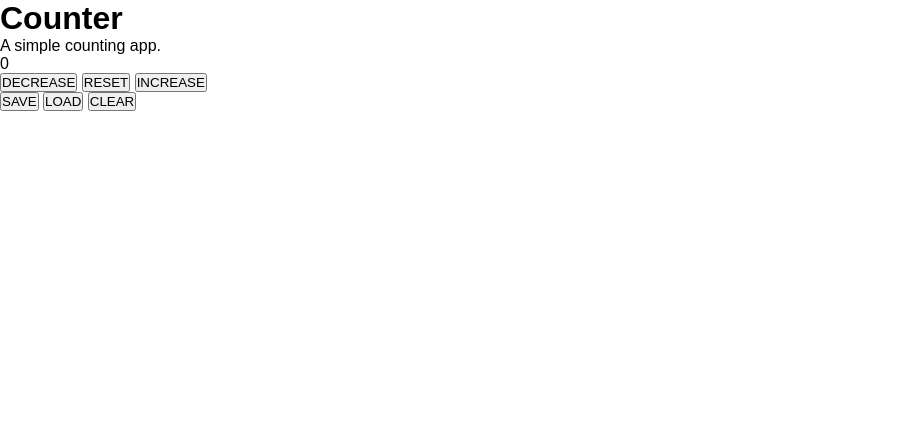
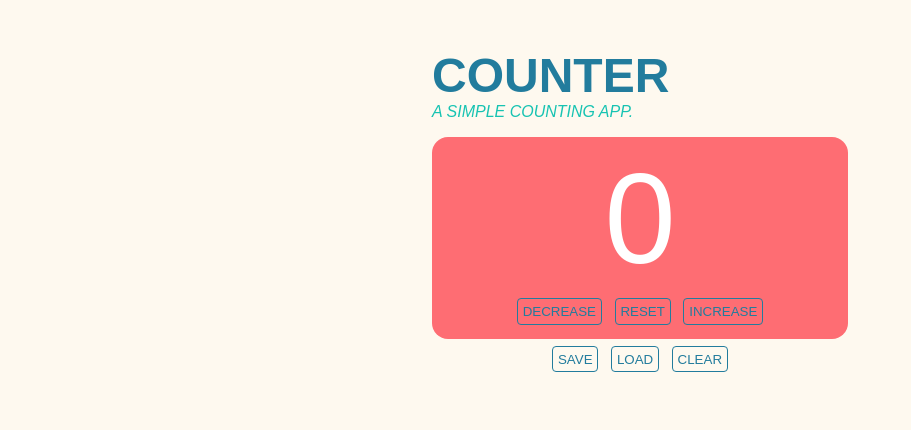
Before and after one commit to MenagoChicken/counter, a plain HTML site: page counter.html in a window 1280 px wide. Shown: the whole page, without its empty margins (0-911 px from the left). Drawn offline with Linux system fonts and the light colour scheme; a web font is replaced by a local one.

Commit message:
CSS ready
complete CSS
I should have split this into smaller commits

```diff
--- a/counter.html
+++ b/counter.html
@@ -8,20 +8,24 @@
     <title>Counter</title>
   </head>
   <body>
+    <main>
     <header>
       <h1>Counter</h1>
       <p>A simple counting app.</p>
     </header>
-    <section>
-      <p>0</p>
-      <button>Decrease</button>
-      <button>Reset</button>
-      <button>Increase</butto>
+    <section class="counter">
+      <p class="counter-value">0</p>
+      <div class="counter-controls">
+        <button class="btn-counter">Decrease</button>
+        <button class="btn-counter">Reset</button>
+        <button class="btn-counter">Increase</butto>
+      </div>
     </section>
-    <section>
-      <button>Save</button>
-      <button>Load</button>
-      <button>Clear</button>
+    <section class="memory">
+      <button class="btn-memory">Save</button>
+      <button class="btn-memory">Load</button>
+      <button class="btn-memory">Clear</button>
     </section>
+    </main>
   </body>
 </html>
--- a/style.css
+++ b/style.css
@@ -10,13 +10,108 @@ I mean, I have an idea but I would like to read about it. */
   --beige: #fef9ef;
 }
 
+/* GLOBAL STYLES */
+
 * {
   box-sizing: border-box;
   padding: 0;
   margin: 0;
   font-family: "Nanum Brush Script", sans-serif;
+  text-transform: uppercase;
 }
 
+body {
+  background-color: var(--beige);
+}
+
+main {
+  padding: 3rem 2rem;
+  max-width: 480px;
+  margin: auto;
+}
+
+h1 {
+  color: var(--blue);
+  font-size: 3rem;
+  margin: 0;
+  padding: 0;
+}
+
+/* END GLOBAL STYLES */
+
+/* HEADER */
+
+header p {
+  color: var(--green);
+  font-style: italic;
+  margin-bottom: 1rem;
+}
+
+/* END HEADER */
+
+/* CLASSES */
+
+.counter {
+  background-color: var(--light-red);
+  padding: 0.5rem;
+  border-radius: 1rem;
+  color: white;
+}
+
+.counter-value {
+  font-size: 8rem;
+  text-align: center;
+}
+
+.counter-controls {
+  display: flex;
+  align-items: center;
+  justify-content: center;
+  padding: 0 -1rem;
+}
+
+.memory {
+  display: flex;
+  align-items: center;
+  justify-content: center;
+  padding: 0 -1rem;
+}
+
+/* END CLASSES */
+
+/* BUTTONS */
+
 button {
-  text-transform: uppercase;
+  color: var(--blue);
+  margin: 0.5vw;
+  padding: 0.3rem;
+  border-radius: 0.25rem;
+  text-decoration: none;
+  border: 1px solid var(--blue);
+  cursor: pointer;
+  transition: all 0.3s ease 0s;
 }
+
+.btn-counter {
+  background: var(--light-red);
+}
+
+.btn-memory {
+  background: var(--beige);
+}
+
+section div button:hover {
+  color: var(--beige);
+  border-radius: 1.5rem;
+  border-color: var(--beige);
+  transition: all 0.6s ease 0s;
+}
+
+section button:hover {
+  color: var(--light-red);
+  border-radius: 1.5rem;
+  border-color: var(--light-red);
+  transition: all 0.6s ease 0s;
+}
+
+/* BUTTONS */
```
